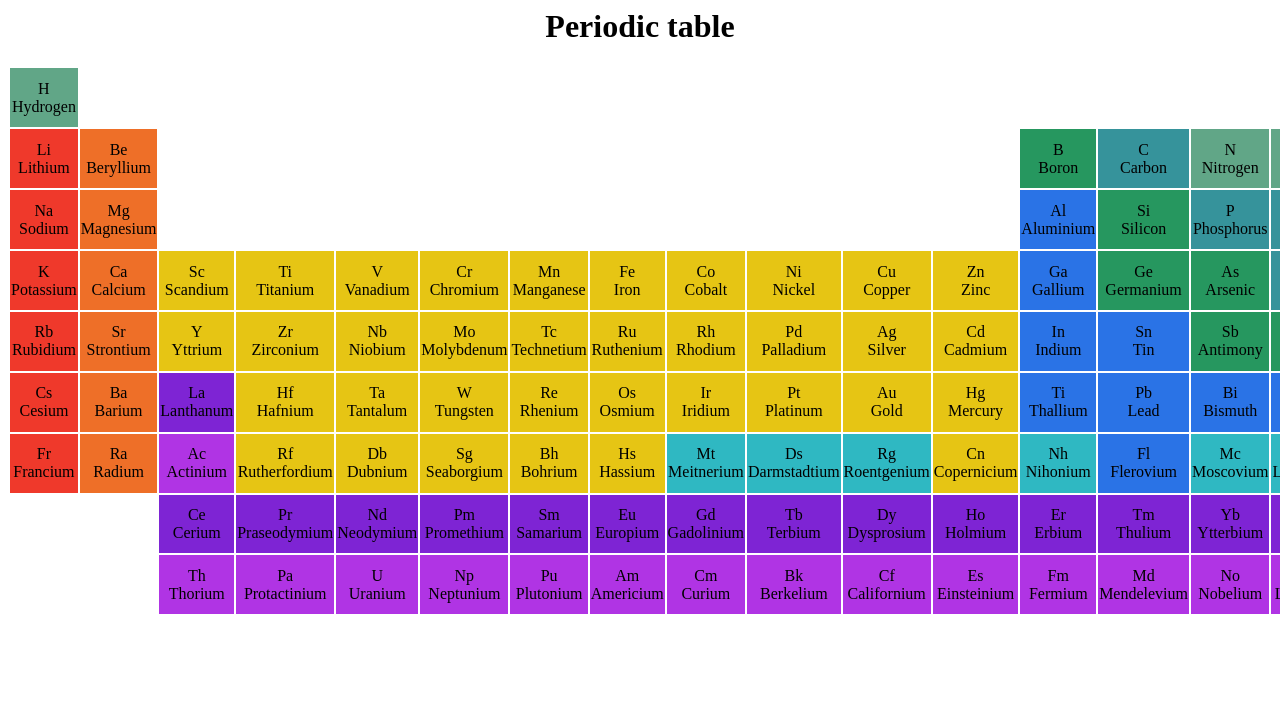
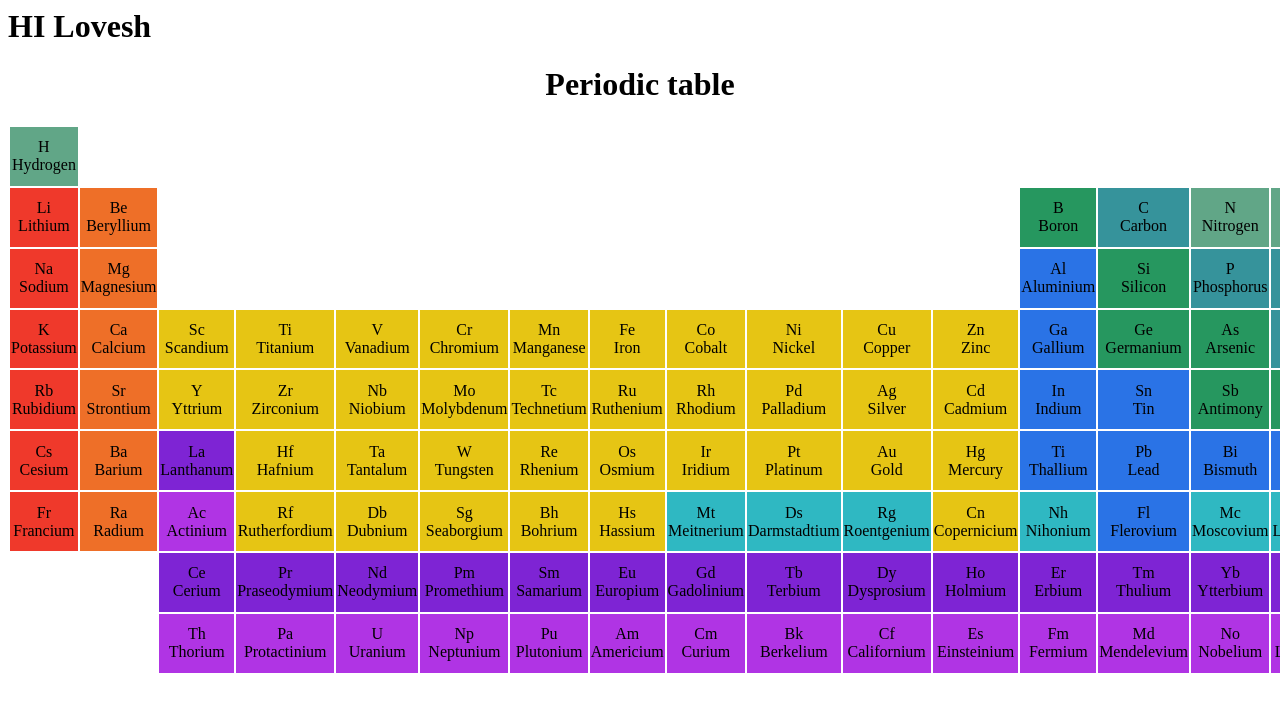
Before and after one commit to loveshkumar2008/assignment-1, a plain HTML site: page index.html in a window 1280 px wide. Shown: the top 712 px of the page. Drawn offline with Linux system fonts and the light colour scheme.

Commit message:
added heading

```diff
--- a/index.html
+++ b/index.html
@@ -1,6 +1,7 @@
 <html>
 <header><title>Periodic table</title></header>
 <body>
+<h1>HI Lovesh</h1>
 <p>
 <h1 align="center" >Periodic table</h1>
 <table width="350" height="550" align="center">
```
